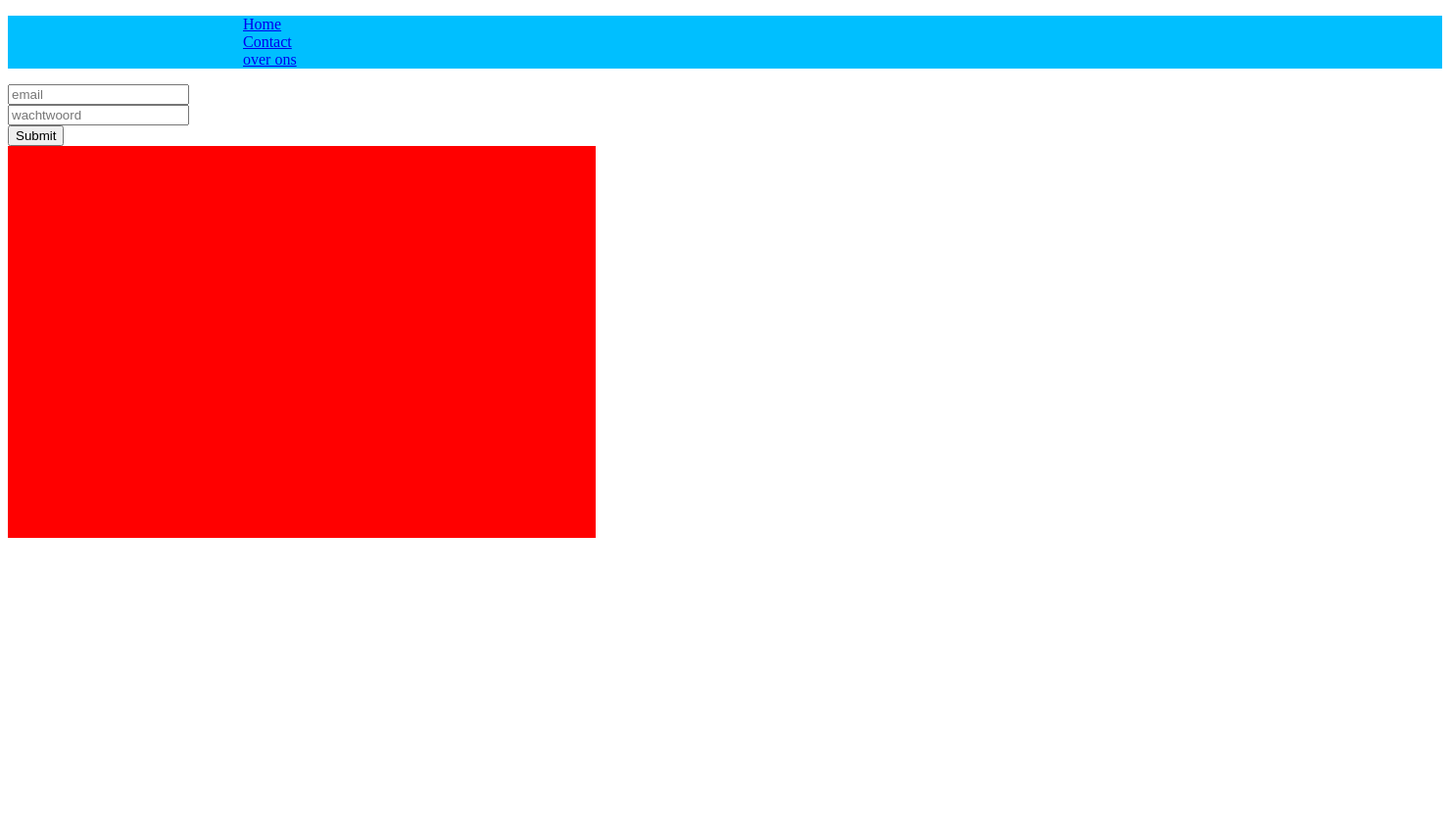
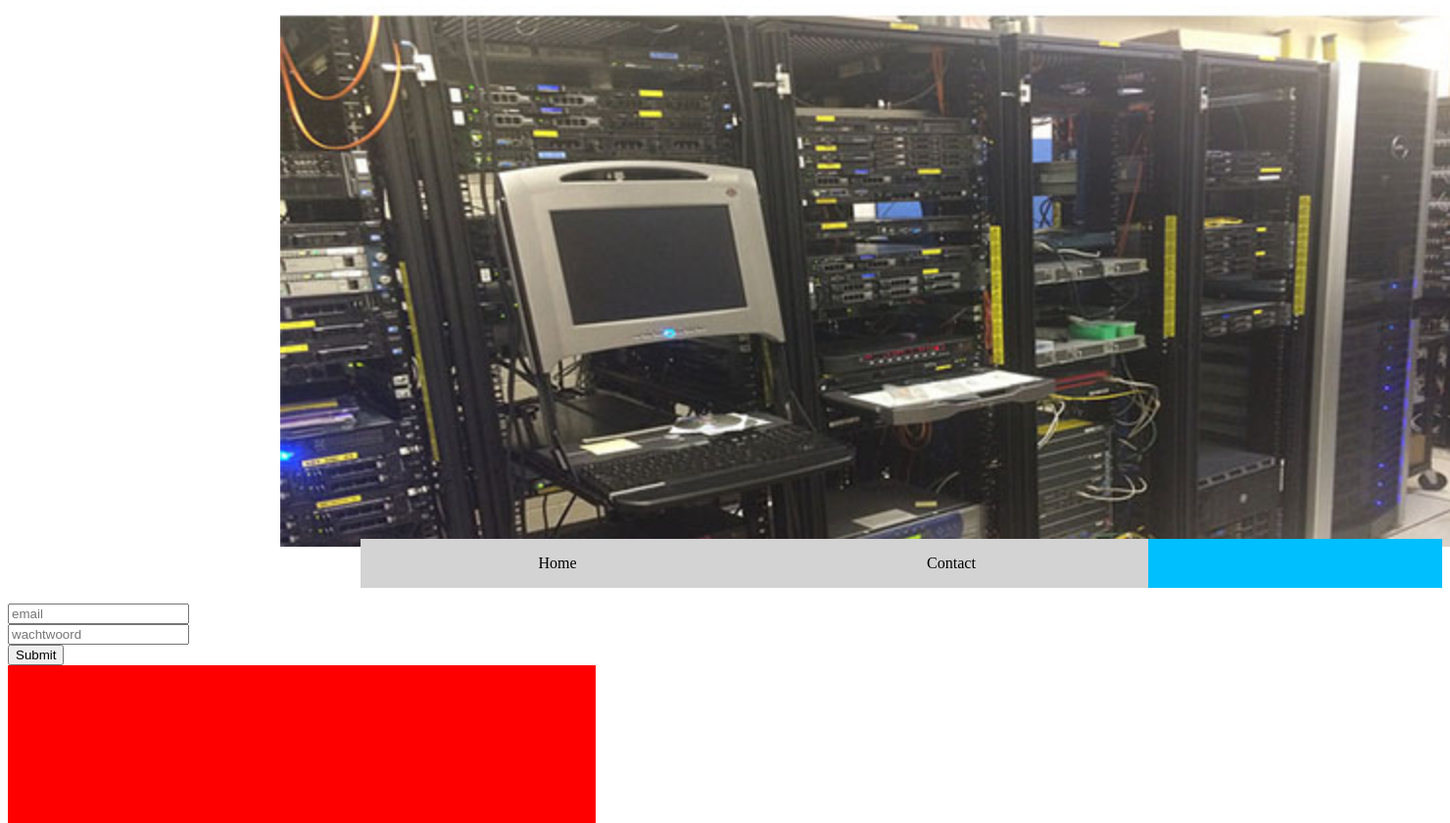
Before and after one commit to dqen/Krashosting, a PHP site: page /pages/krashosting.php in a window 1480 px wide. Shown: the top 840 px of the page at 98% size. Before the commit the page ends 549 px from the top, so only its background shows below. Run offline with PHP 8.4, Linux system fonts and the light colour scheme.

Commit message:
front end

```diff
--- a/css/master.css
+++ b/css/master.css
@@ -1,11 +1,36 @@
-.menuitem{
-    display: flex;
-    flex-wrap: wrap;
-    margin-left: 200px;
+.menuitem {
+    float: left;
 }
 #menu{
     background-color: deepskyblue;
 
+}
+ul {
+    margin-top: -8px;
+    margin-left: 360px;
+    list-style-type: none;
+    padding: 0;
+    overflow: hidden;
+
+}
+
+li {
+    float: left;
+}
+
+li a {
+    background-color: lightgray;
+    display: block;
+    color: black;
+    text-align: center;
+    padding: 16px;
+    text-decoration: none;
+    width: 370px;
+
+}
+
+li a:hover {
+    background-color: lightslategray;
 }
 #test{
     width: 600px;
--- a/pages/krashosting.php
+++ b/pages/krashosting.php
@@ -9,10 +9,11 @@ session_start();
     <link rel="stylesheet" href="../css/master.css" type="text/css">
 </head>
 <body>
+<div class="banner">
+    </div>
 <ul id="menu">
     <li class="menuitem"><a href="index.html">Home</a></li>
     <li class="menuitem"><a href="contact.html">Contact</a></li>
-    <li class="menuitem"><a href="over_ons.html">over ons</a></li>
 </ul>
 <form action="inloggendb.php" method="POST">
     <input type="email" name="email"  placeholder="email"><br>
```
